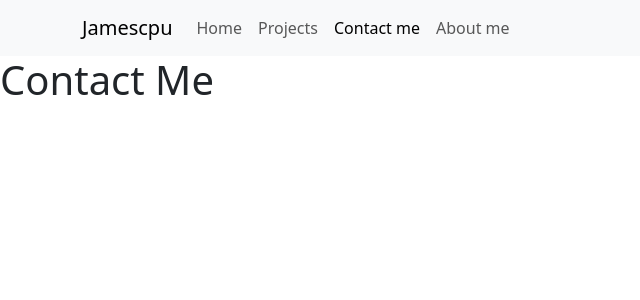
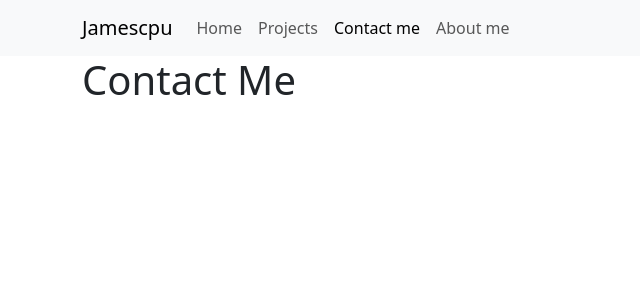
Before and after one commit to jamescpu94/webport, a React (Vite) app: page /contact-me in a window 1280 px wide. Shown: the top 300 px of the page, without its empty margins (0-640 px from the left). Built offline with nearby package versions, Linux system fonts and the light colour scheme.

Commit message:
fixed navigations

```diff
--- a/src/routes/root.jsx
+++ b/src/routes/root.jsx
@@ -13,7 +13,7 @@ export default function Root() {
             class="navbar-toggler"
             type="button"
             data-bs-toggle="collapse"
-            data-bs-target="/"
+            data-bs-target="#navbarNav"
             aria-controls="navbarNav"
             aria-expanded="false"
             aria-label="Toggle navigation"
@@ -46,7 +46,7 @@ export default function Root() {
           </div>
         </div>
       </nav>
-      <div id="detail">
+      <div id="detail" className="container">
         <Outlet />
       </div>
     </>
```
